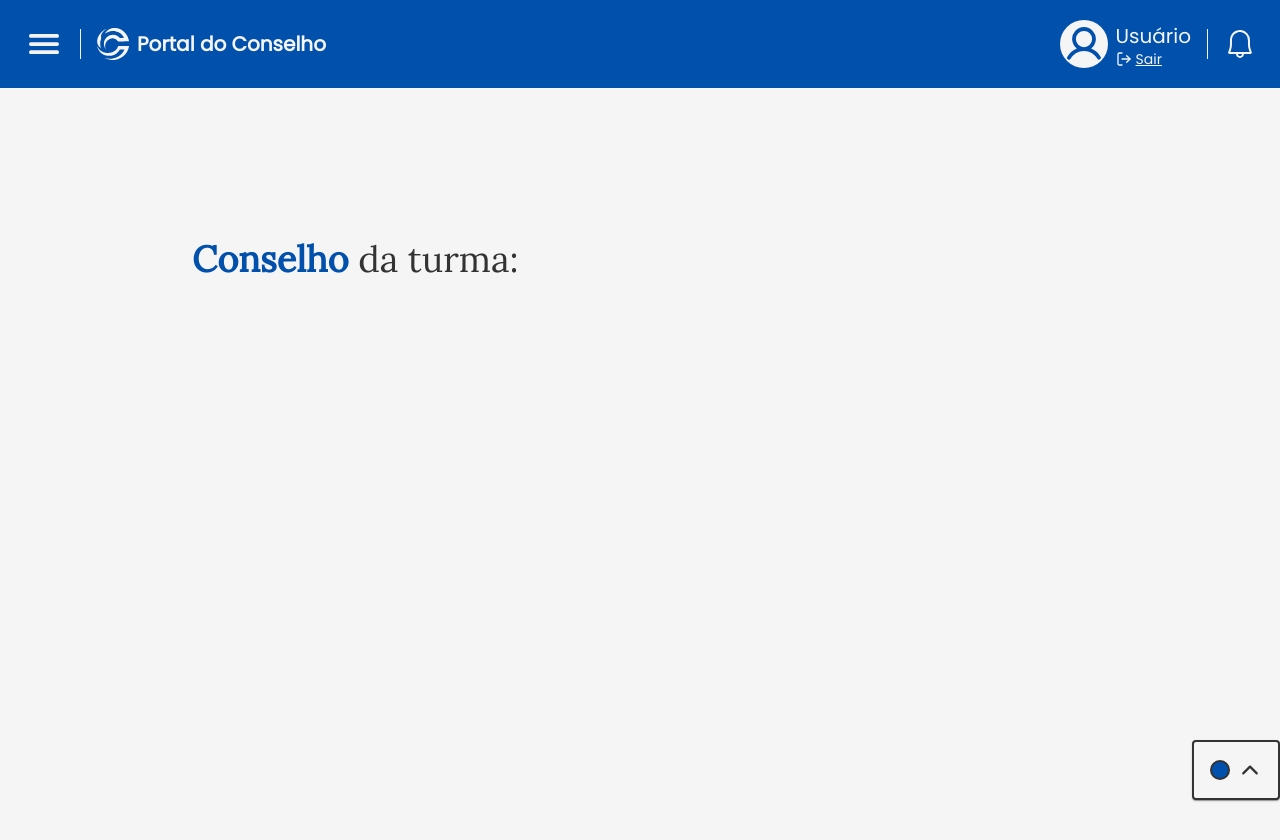
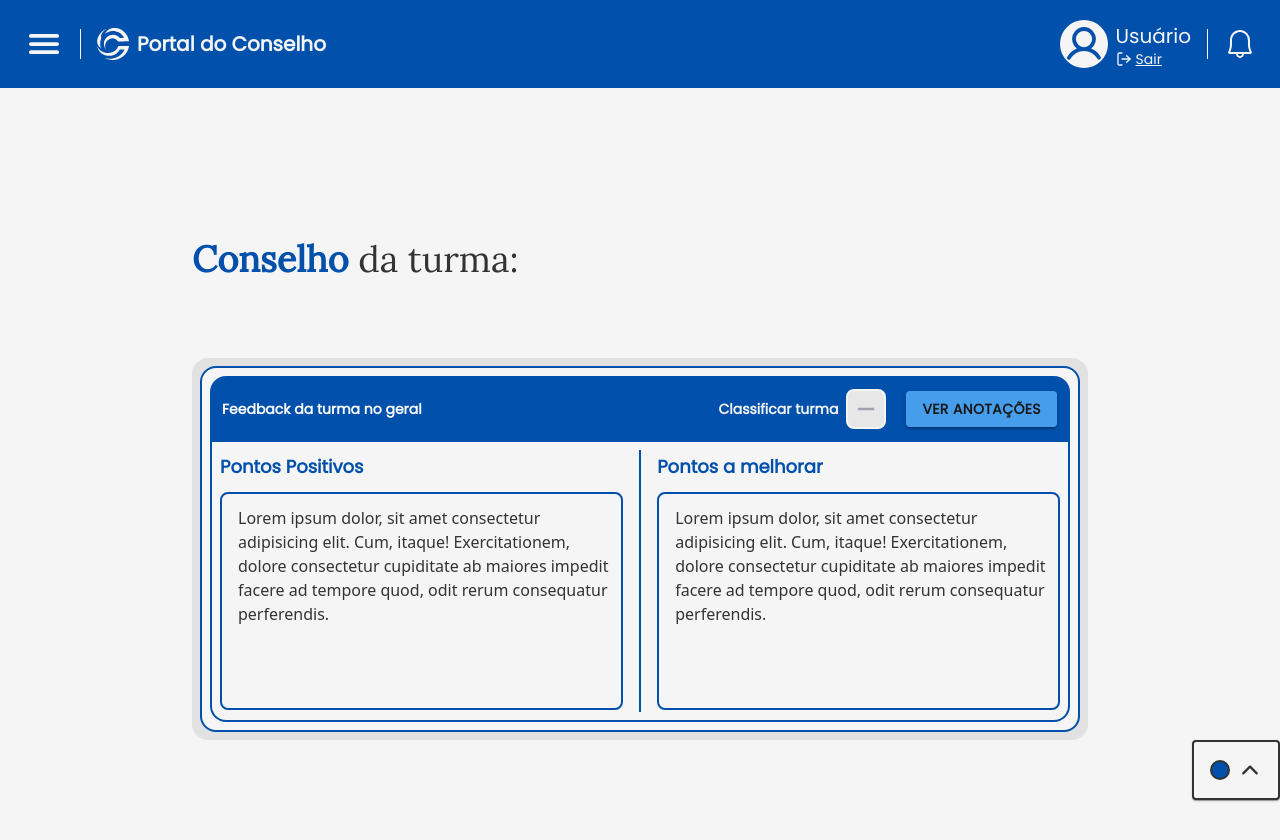
Before and after one commit to Hivqs79/Portal_do_Conselho, a Next.js app in the folder front/app/: page /realize-council in a window 1280 px wide. Shown: the top 840 px of the page. Built offline with nearby package versions, Linux system fonts and the light colour scheme.

Commit message:
:sparkles: feat: New Class Advice Filling component created and finalized

```diff
--- a/front/app/app/components/page.tsx
+++ b/front/app/app/components/page.tsx
@@ -208,18 +208,20 @@ export default function Components() {
       </Box>
 
       <Box className="flex gap-4">
-        <Rank type="excellent" outline={false} popover={true} />
+        <Rank variant="default" type="excellent" outline={false} popover={true} />
 
-        <Rank type="excellent" outline={true} popover={false} />
-        <Rank type="good" outline={true} popover={false} />
-        <Rank type="average" outline={true} popover={false} />
-        <Rank type="critical" outline={true} popover={false} />
+        <Rank variant="default" type="excellent" outline={true} popover={false} />
+        <Rank variant="default" type="good" outline={true} popover={false} />
+        <Rank variant="default" type="average" outline={true} popover={false} />
+        <Rank variant="default" type="critical" outline={true} popover={false} />
 
-        <Rank type="excellent" outline={false} popover={false} />
-        <Rank type="good" outline={false} popover={false} />
-        <Rank type="average" outline={false} popover={false} />
-        <Rank type="critical" outline={false} popover={false} />
+        <Rank variant="default" type="excellent" outline={false} popover={false} />
+        <Rank variant="default" type="good" outline={false} popover={false} />
+        <Rank variant="default" type="average" outline={false} popover={false} />
+        <Rank variant="default" type="critical" outline={false} popover={false} />
       </Box>
+
+      <Table variant="primary"/>
 
       <TextareaComponent whriteOnly={false} title="Pontos Positivos" />
       <TextareaComponent whriteOnly={true} title="Pontos Positivos" content="teste" />
--- a/front/app/app/globals.css
+++ b/front/app/app/globals.css
@@ -3,7 +3,7 @@
 @tailwind utilities;
 
 :root {
-    --primary-color: #0050AC;
+  --primary-color: #0050ac;
   --background: #f5f5f5;
 }
 
--- a/front/app/app/realize-council/page.tsx
+++ b/front/app/app/realize-council/page.tsx
@@ -1,10 +1,32 @@
+"use client";
+import AvaliationInputs from "@/components/council/AvaliationInputs";
+import TableHeader from "@/components/table/TableHeader";
 import Title from "@/components/Title";
+import hexToRGBA from "@/hooks/hexToRGBA";
+import { useThemeContext } from "@/hooks/useTheme";
 import { Box } from "@mui/material";
 
 export default function RealizeCouncil() {
-    return (
-        <Box>
-            <Title textHighlight="Conselho" text="da turma:"/>
+  const { constrastColor, backgroundColor, primaryColor } = useThemeContext();
+  return (
+    <Box>
+      <Title textHighlight="Conselho" text="da turma:" />
+      <Box
+        className="mt-[72px] rounded-big p-2 m-0 flex justify-center items-center"
+        bgcolor={hexToRGBA(constrastColor, 0.1)}
+      >
+        <Box borderColor={primaryColor} className="rounded-big border-2 w-full p-2 m-0" bgcolor={backgroundColor}>
+          <Box
+            style={{ borderColor: primaryColor }}
+            className="w-full overflow-hidden rounded-t-big"
+          >
+            <table className="p-0 m-0 w-full">
+              <TableHeader variant="council" />
+            </table>
+            <AvaliationInputs />
+          </Box>
         </Box>
-    )
+      </Box>
+    </Box>
+  );
 }
--- /dev/null
+++ b/front/app/components/council/AvaliationInputs.tsx
@@ -0,0 +1,30 @@
+"use client";
+import { useThemeContext } from "@/hooks/useTheme";
+import TextareaComponent from "../input/TextareaComponent";
+
+export default function AvaliationInputs() {
+  const { primaryColor } = useThemeContext();
+  return (
+    <>
+      <div
+        style={{ borderColor: primaryColor }}
+        className="w-full flex-col lg:flex-row rounded-b-big p-2 flex border-[2px] border-t-0 justify-center items-center flex-wrap gap-4 md:flex-nowrap lg:h-[280px]"
+      >
+        <TextareaComponent
+          title="Pontos Positivos"
+          content="Lorem ipsum dolor, sit amet consectetur adipisicing elit. Cum, itaque! Exercitationem, dolore consectetur cupiditate ab maiores impedit facere ad tempore quod, odit rerum consequatur perferendis."
+          whriteOnly={false}
+        />
+        <div
+          style={{ backgroundColor: primaryColor }}
+          className="hidden lg:block w-[5px] h-full"
+        ></div>
+        <TextareaComponent
+          title="Pontos a melhorar"
+          content="Lorem ipsum dolor, sit amet consectetur adipisicing elit. Cum, itaque! Exercitationem, dolore consectetur cupiditate ab maiores impedit facere ad tempore quod, odit rerum consequatur perferendis."
+          whriteOnly={false}
+        />
+      </div>
+    </>
+  );
+}
--- a/front/app/components/table/Table.tsx
+++ b/front/app/components/table/Table.tsx
@@ -77,7 +77,7 @@ export default function Table({ variant }: TableProps) {
         >
           <div className="w-full overflow-x-auto">
             <table className="w-full max-w-[1024px]">
-              <TableHeader setSearchTerm={setSearchTerm} />
+              <TableHeader variant="Table" setSearchTerm={setSearchTerm} />
               <tbody>
                 {filteredRows.length > 0 ? (
                   filteredRows.map((row, index) => (
--- a/front/app/components/table/TableHeader.tsx
+++ b/front/app/components/table/TableHeader.tsx
@@ -1,20 +1,28 @@
+"use client";
 import { useRef, useState } from "react";
-import { Typography } from "@mui/material";
+import { Button, Typography } from "@mui/material";
 import { HiOutlineFilter } from "react-icons/hi";
 import { IoSearch } from "react-icons/io5";
 import { VscSettings } from "react-icons/vsc";
 import { useThemeContext } from "@/hooks/useTheme";
 import Icon from "../Icon";
+import Rank from "../rank/Rank";
 
 interface TableHeaderProps {
-  setSearchTerm: (term: string) => void;
+  variant: "Table" | "council";
+  setSearchTerm?: (term: string) => void;
 }
 
-export default function TableHeader({ setSearchTerm }: TableHeaderProps) {
-  const { primaryColor, secondaryColor } = useThemeContext();
+export default function TableHeader({
+  variant,
+  setSearchTerm,
+}: TableHeaderProps) {
+  const { primaryColor, secondaryColor, whiteColor, textDarkColor } =
+    useThemeContext();
   const [isFocused, setIsFocused] = useState(false);
   const inputRef = useRef<HTMLInputElement>(null);
 
+  if (variant == "Table") {
     return (
       <thead
         style={{ backgroundColor: primaryColor, borderColor: primaryColor }}
@@ -84,7 +92,7 @@ export default function TableHeader({ setSearchTerm }: TableHeaderProps) {
                 className="w-full pl-4 pr-10 h-[36px] text-white text-sm font-semibold border-2 rounded-md bg-transparent focus:outline-none"
                 onFocus={() => setIsFocused(true)}
                 onBlur={(e) => setIsFocused(e.target.value !== "")}
-              onChange={(e) => setSearchTerm(e.target.value)}
+                onChange={(e) => setSearchTerm && setSearchTerm(e.target.value)}
               />
               <IoSearch
                 color={secondaryColor}
@@ -96,3 +104,45 @@ export default function TableHeader({ setSearchTerm }: TableHeaderProps) {
       </thead>
     );
   }
+
+  if (variant == "council") {
+    return (
+      <>
+        <thead
+          style={{ backgroundColor: primaryColor, borderColor: primaryColor }}
+          className="max-w-[1024px] rounded-big"
+        >
+          <tr className="w-full flex flex-wrap gap-5 justify-between items-center p-3">
+            <th className="flex w-full md:w-[250px] p-0">
+              <Typography variant="sm_text_bold" color="white">
+                Feedback da turma no geral
+              </Typography>
+            </th>
+            <th className="">
+              <span className="flex justify-start items-center gap-5 flex-wrap">
+                <span className="p-0 flex justify-center items-center gap-2">
+                  <Typography variant="sm_text_bold" color={whiteColor}>
+                    Classificar turma
+                  </Typography>
+                  <Rank
+                    variant="council"
+                    outline={false}
+                    type="none"
+                    popover={true}
+                  />
+                </span>
+                <span>
+                  <Button variant="contained" color={`secondary`}>
+                    <Typography variant="sm_text_bold" color={textDarkColor}>
+                      Ver anotações
+                    </Typography>
+                  </Button>
+                </span>
+              </span>
+            </th>
+          </tr>
+        </thead>
+      </>
+    );
+  }
+}
--- a/front/app/hooks/useTheme.tsx
+++ b/front/app/hooks/useTheme.tsx
@@ -40,8 +40,10 @@ interface ThemeContextType {
   colorByModeSecondary: string;
   lighterColor: (string: string) => string;
   darkerColor: (string: string) => string;
+  textBlackolor: string;
   lightGrayColor: string;
   darkGrayColor: string;
+  textDarkColor: string;
   getThemeMode: () => "dark" | "light";
 }
 
@@ -63,6 +65,8 @@ export const ThemeProviderContext = ({ children }: { children: ReactNode }) => {
   const colorByMode = ThemeSettings.getColorByMode();
   const colorByModeSecondary = ThemeSettings.getColorByModeSecondary();
   const darkerColor = ThemeSettings.darkerColor;
+  const textBlackolor = ThemeSettings.textBlackolor();
+  const textDarkColor = colors.textDarkColor;
   const lightGrayColor = ThemeSettings.lightGrayColor();
   const darkGrayColor = ThemeSettings.darkGrayColor();
   const getThemeMode = () => ThemeSettings.getThemeMode();
@@ -110,6 +114,7 @@ export const ThemeProviderContext = ({ children }: { children: ReactNode }) => {
         constrastColor,
         backgroundColor,
         whiteColor,
+        textDarkColor,
         blackColor,
         primaryGrayColor,
         secondaryGrayColor,
@@ -117,6 +122,7 @@ export const ThemeProviderContext = ({ children }: { children: ReactNode }) => {
         colorByModeSecondary,
         lighterColor,
         darkerColor,
+        textBlackolor,
         lightGrayColor,
         darkGrayColor,
         getThemeMode,
--- a/front/app/theme/BrandColors.ts
+++ b/front/app/theme/BrandColors.ts
@@ -31,6 +31,7 @@ export class BrandColors {
 export const colors = {
     "whiteColor": "#f5f5f5",
     "blackColor": "#333333",
+    "textDarkColor": "#191919",
     "primaryGrayColor": "#888888",
     "secondaryGrayColor": "#E7E7E7",
     "pallete" : {
```
Also changed, not shown: front/app/theme/ThemeSettings.ts (+20 -12 lines). Lines whose indentation alone changed are shown as unchanged.
